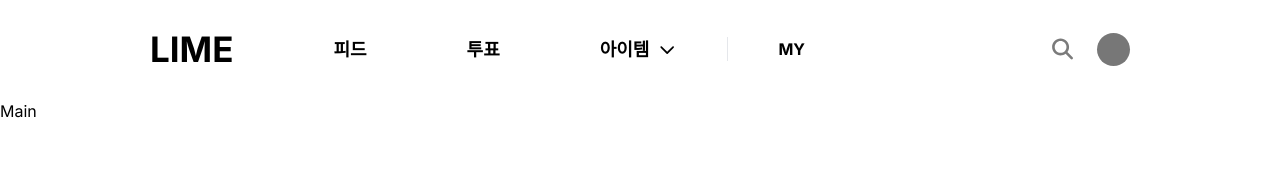
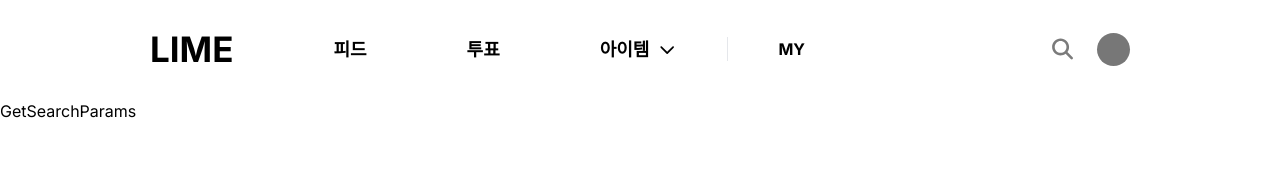
Before and after one commit to uju-in/lime-frontend, a Next.js app: page / in a window 1280 px wide. Shown: the top 189 px of the page. Built offline with nearby package versions, Linux system fonts and the light colour scheme.

Commit message:
feat: 로그인 시 토큰 저장 로직 추가

```diff
--- /dev/null
+++ b/src/app/_components/GetSearchParams.tsx
@@ -0,0 +1,17 @@
+'use client'
+
+import React, { useEffect } from 'react'
+
+import useGetSearchParam from '../_hook/common/useGetSearchParams'
+
+export function GetSearchParams() {
+  const accessToken = useGetSearchParam('accessToken')
+
+  useEffect(() => {
+    if (accessToken) {
+      localStorage.setItem('accessToken', accessToken)
+    }
+  }, [])
+
+  return <div>GetSearchParams</div>
+}
--- a/src/app/page.tsx
+++ b/src/app/page.tsx
@@ -1,5 +1,11 @@
 import Layout from '@/app/_components/layout/Layout'
+import { GetSearchParams } from './_components/GetSearchParams'
 
 export default function Home() {
-  return <Layout>Main</Layout>
+  return (
+    <Layout>
+      {/* 로그인 시 토큰 저장을 위해 임시로 배치한 클라이언트 컴포넌트 */}
+      <GetSearchParams />
+    </Layout>
+  )
 }
```
